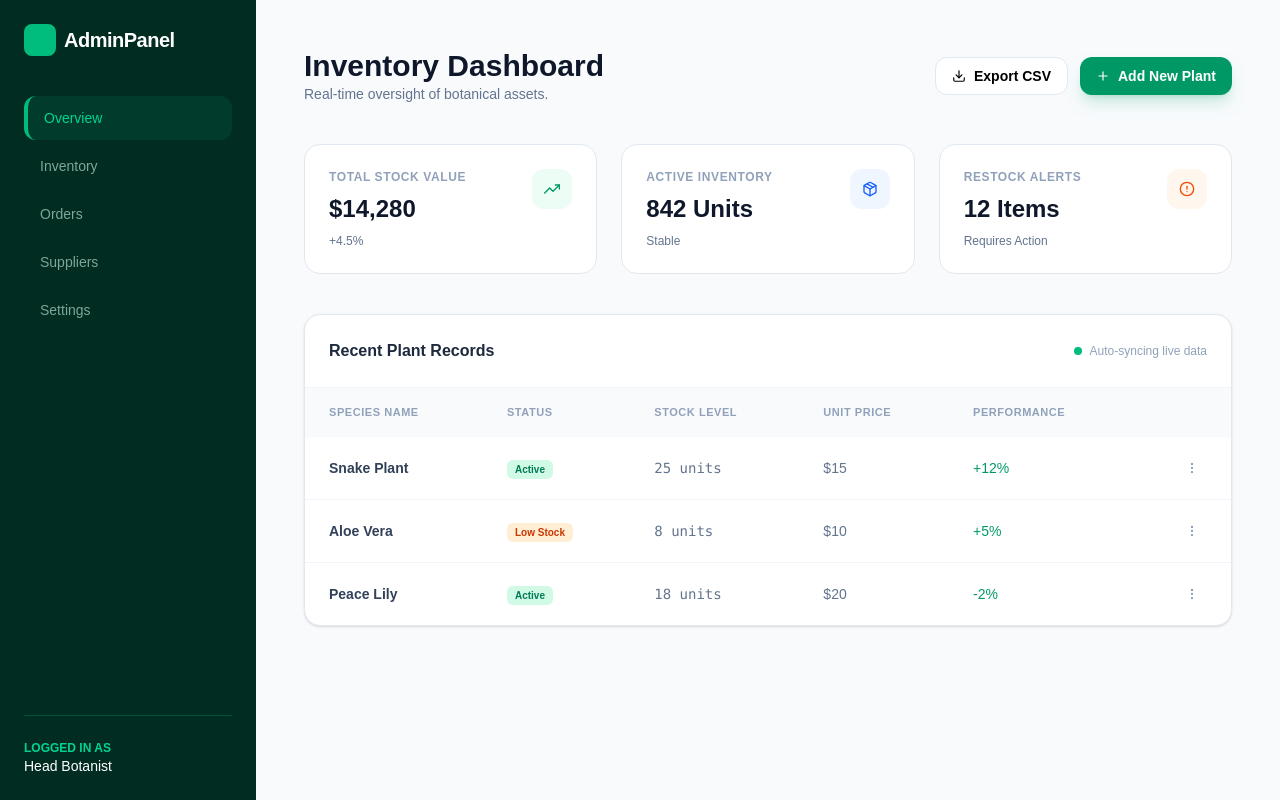
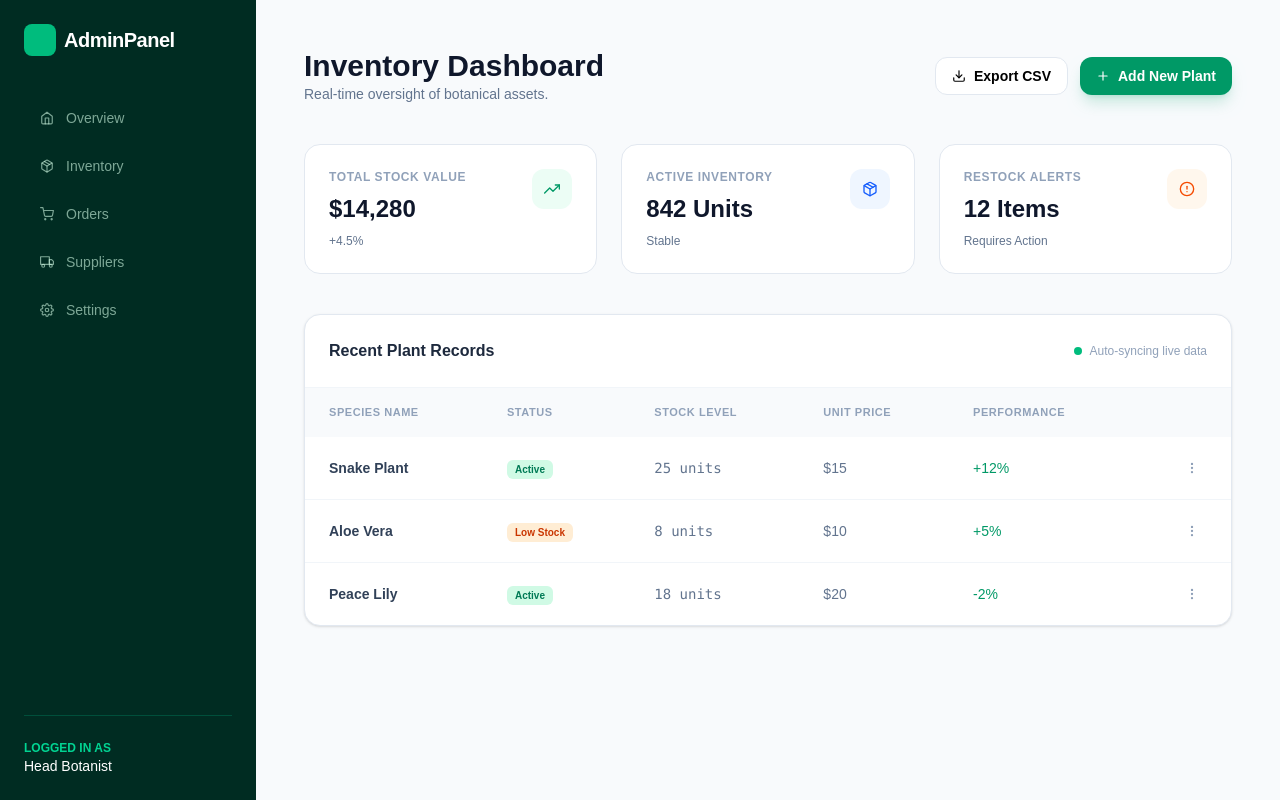
Before and after one commit to yasarahasini/plant-ventory, a Next.js app in the folder frontend/: page /admin-dashboard in a window 1280 px wide. Built offline with nearby package versions, Linux system fonts and the light colour scheme.

Commit message:
update page-dashboard

```diff
--- a/frontend/app/(admin)/admin-dashboard/page.tsx
+++ b/frontend/app/(admin)/admin-dashboard/page.tsx
@@ -7,13 +7,19 @@ import {
   FiTrendingUp,
   FiPlus,
   FiDownload,
-  FiMoreVertical
+  FiMoreVertical,
+  FiHome,
+  FiShoppingCart,
+  FiTruck,
+  FiSettings,
 } from "react-icons/fi";
-import Link from 'next/link';
-
+import Link from "next/link";
+import { usePathname } from "next/navigation";
 
 export default function AdminDashboard() {
-  const [plants, setPlants] = useState([
+  const pathname = usePathname();
+
+  const [plants] = useState([
     { id: 1, name: "Snake Plant", stock: 25, price: 15, status: "Active", growth: "+12%" },
     { id: 2, name: "Aloe Vera", stock: 8, price: 10, status: "Low Stock", growth: "+5%" },
     { id: 3, name: "Peace Lily", stock: 18, price: 20, status: "Active", growth: "-2%" },
@@ -22,59 +28,89 @@ export default function AdminDashboard() {
   return (
     <div className="min-h-screen bg-[#f8fafc] flex">
 
+      {/* Sidebar */}
       <aside className="w-64 bg-emerald-950 text-white hidden lg:flex flex-col p-6 sticky top-0 h-screen">
         <div className="mb-10 flex items-center gap-2">
           <div className="w-8 h-8 bg-emerald-500 rounded-lg" />
           <span className="font-bold tracking-tight text-xl">AdminPanel</span>
         </div>
+
         <nav className="space-y-1 flex-1">
-          <NavItem label="Overview" active />
-          <NavItem label="Inventory" />
+          <NavItem icon={<FiHome />} label="Overview" href="/admin" active={pathname === "/admin"} />
+          <NavItem icon={<FiPackage />} label="Inventory" href="/admin/inventory" active={pathname === "/admin/inventory"} />
+          <NavItem icon={<FiShoppingCart />} label="Orders" href="/admin/orders" active={pathname === "/admin/orders"} />
+          <NavItem icon={<FiTruck />} label="Suppliers" href="/admin/suppliers" active={pathname === "/admin/suppliers"} />
+          <NavItem icon={<FiSettings />} label="Settings" href="/admin/settings" active={pathname === "/admin/settings"} />
+        </nav>
 
-          <NavItem label="Orders" />
-          <NavItem label="Suppliers" />
-          <NavItem label="Settings" />
-        </nav>
         <div className="pt-6 border-t border-emerald-900 mt-auto">
           <p className="text-xs text-emerald-400 uppercase font-bold">Logged in as</p>
           <p className="text-sm font-medium">Head Botanist</p>
         </div>
       </aside>
 
+      {/* Main Content */}
+      <main className="flex-1 p-8 lg:p-12 overflow-y-auto">
 
-      <main className="flex-1 p-8 lg:p-12 overflow-y-auto">
+        {/* Header */}
         <header className="flex flex-col md:flex-row justify-between items-start md:items-center gap-4 mb-10">
           <div>
             <h1 className="text-3xl font-bold text-slate-900">Inventory Dashboard</h1>
             <p className="text-slate-500 text-sm">Real-time oversight of botanical assets.</p>
           </div>
+
           <div className="flex gap-3">
             <button className="flex items-center gap-2 bg-white border border-slate-200 px-4 py-2 rounded-xl text-sm font-semibold hover:bg-slate-50 transition">
               <FiDownload /> Export CSV
             </button>
+
             <button className="flex items-center gap-2 bg-emerald-600 text-white px-4 py-2 rounded-xl text-sm font-semibold hover:bg-emerald-700 shadow-lg shadow-emerald-600/20 transition">
               <FiPlus /> Add New Plant
             </button>
           </div>
         </header>
 
+        {/* Stats */}
+        <div className="grid grid-cols-1 md:grid-cols-3 gap-6 mb-10">
+          <StatCard
+            title="Total Stock Value"
+            value="$14,280"
+            icon={<FiTrendingUp />}
+            trend="+4.5%"
+            color="emerald"
+          />
 
-        <div className="grid grid-cols-1 md:grid-cols-3 gap-6 mb-10">
-          <StatCard title="Total Stock Value" value="$14,280" icon={<FiTrendingUp />} trend="+4.5%" color="emerald" />
-          <StatCard title="Active Inventory" value="842 Units" icon={<FiPackage />} trend="Stable" color="blue" />
-          <StatCard title="Restock Alerts" value="12 Items" icon={<FiAlertCircle />} trend="Requires Action" color="orange" />
+          <StatCard
+            title="Active Inventory"
+            value="842 Units"
+            icon={<FiPackage />}
+            trend="Stable"
+            color="blue"
+          />
+
+          <StatCard
+            title="Restock Alerts"
+            value="12 Items"
+            icon={<FiAlertCircle />}
+            trend="Requires Action"
+            color="orange"
+          />
         </div>
 
-
+        {/* Table */}
         <section className="bg-white border border-slate-200 rounded-2xl overflow-hidden shadow-sm">
           <div className="p-6 border-b border-slate-100 flex justify-between items-center">
             <h2 className="font-bold text-slate-800">Recent Plant Records</h2>
+
             <div className="flex items-center gap-2 text-xs text-slate-400">
-              <span className="w-2 h-2 rounded-full bg-emerald-500" /> Auto-syncing live data
+              <span className="w-2 h-2 rounded-full bg-emerald-500" />
+              Auto-syncing live data
             </div>
           </div>
+
           <div className="overflow-x-auto">
             <table className="w-full text-left">
+
               <thead className="bg-slate-50 text-slate-400 text-[11px] uppercase tracking-wider font-bold">
                 <tr>
                   <th className="px-6 py-4">Species Name</th>
@@ -85,37 +121,59 @@ export default function AdminDashboard() {
                   <th className="px-6 py-4"></th>
                 </tr>
               </thead>
+
               <tbody className="divide-y divide-slate-100 text-sm">
                 {plants.map((plant) => (
                   <tr key={plant.id} className="hover:bg-slate-50 transition-colors">
-                    <td className="px-6 py-4 font-semibold text-slate-700">{plant.name}</td>
+
+                    <td className="px-6 py-4 font-semibold text-slate-700">
+                      {plant.name}
+                    </td>
+
                     <td className="px-6 py-4">
-                      <span className={`px-2 py-1 rounded-md text-[10px] font-bold ${
-                        plant.status === "Low Stock" ? "bg-orange-100 text-orange-700" : "bg-emerald-100 text-emerald-700"
-                      }`}>
+                      <span
+                        className={`px-2 py-1 rounded-md text-[10px] font-bold ${
+                          plant.status === "Low Stock"
+                            ? "bg-orange-100 text-orange-700"
+                            : "bg-emerald-100 text-emerald-700"
+                        }`}
+                      >
                         {plant.status}
                       </span>
                     </td>
-                    <td className="px-6 py-4 text-slate-500 font-mono">{plant.stock} units</td>
-                    <td className="px-6 py-4 text-slate-500">${plant.price}</td>
-                    <td className="px-6 py-4 text-emerald-600 font-medium">{plant.growth}</td>
+
+                    <td className="px-6 py-4 text-slate-500 font-mono">
+                      {plant.stock} units
+                    </td>
+
+                    <td className="px-6 py-4 text-slate-500">
+                      ${plant.price}
+                    </td>
+
+                    <td className="px-6 py-4 text-emerald-600 font-medium">
+                      {plant.growth}
+                    </td>
+
                     <td className="px-6 py-4 text-right">
                       <button className="p-2 hover:bg-slate-200 rounded-lg transition text-slate-400">
                         <FiMoreVertical />
                       </button>
                     </td>
+
                   </tr>
                 ))}
               </tbody>
+
             </table>
           </div>
         </section>
+
       </main>
     </div>
   );
 }
 
-
+/* Stat Card */
 
 function StatCard({ title, value, icon, trend, color }: any) {
   const colorMap: any = {
@@ -123,23 +181,45 @@ function StatCard({ title, value, icon, trend, color }: any) {
     blue: "text-blue-600 bg-blue-50",
     orange: "text-orange-600 bg-orange-50",
   };
+
   return (
     <div className="bg-white p-6 rounded-2xl border border-slate-200 flex items-start justify-between">
+
       <div>
-        <p className="text-slate-400 text-xs font-bold uppercase tracking-wider mb-2">{title}</p>
-        <h3 className="text-2xl font-bold text-slate-900">{value}</h3>
-        <p className="text-xs mt-2 font-medium text-slate-500">{trend}</p>
+        <p className="text-slate-400 text-xs font-bold uppercase tracking-wider mb-2">
+          {title}
+        </p>
+
+        <h3 className="text-2xl font-bold text-slate-900">
+          {value}
+        </h3>
+
+        <p className="text-xs mt-2 font-medium text-slate-500">
+          {trend}
+        </p>
       </div>
-      <div className={`p-3 rounded-xl ${colorMap[color]}`}>{icon}</div>
+
+      <div className={`p-3 rounded-xl ${colorMap[color]}`}>
+        {icon}
+      </div>
+
     </div>
   );
 }
 
-function NavItem({ label, active = false }: { label: string; active?: boolean }) {
+/* Sidebar Item */
+
+function NavItem({ icon, label, href, active }: any) {
   return (
-    <Link href="#" className={`flex items-center gap-3 px-4 py-3 rounded-xl text-sm font-medium transition-all ${
-      active ? "bg-emerald-500/10 text-emerald-400 border-l-4 border-emerald-500" : "text-emerald-100/60 hover:text-white hover:bg-white/5"
-    }`}>
+    <Link
+      href={href}
+      className={`flex items-center gap-3 px-4 py-3 rounded-xl text-sm font-medium transition-all ${
+        active
+          ? "bg-emerald-500/10 text-emerald-400 border-l-4 border-emerald-500"
+          : "text-emerald-100/60 hover:text-white hover:bg-white/5"
+      }`}
+    >
+      {icon}
       {label}
     </Link>
   );
```
